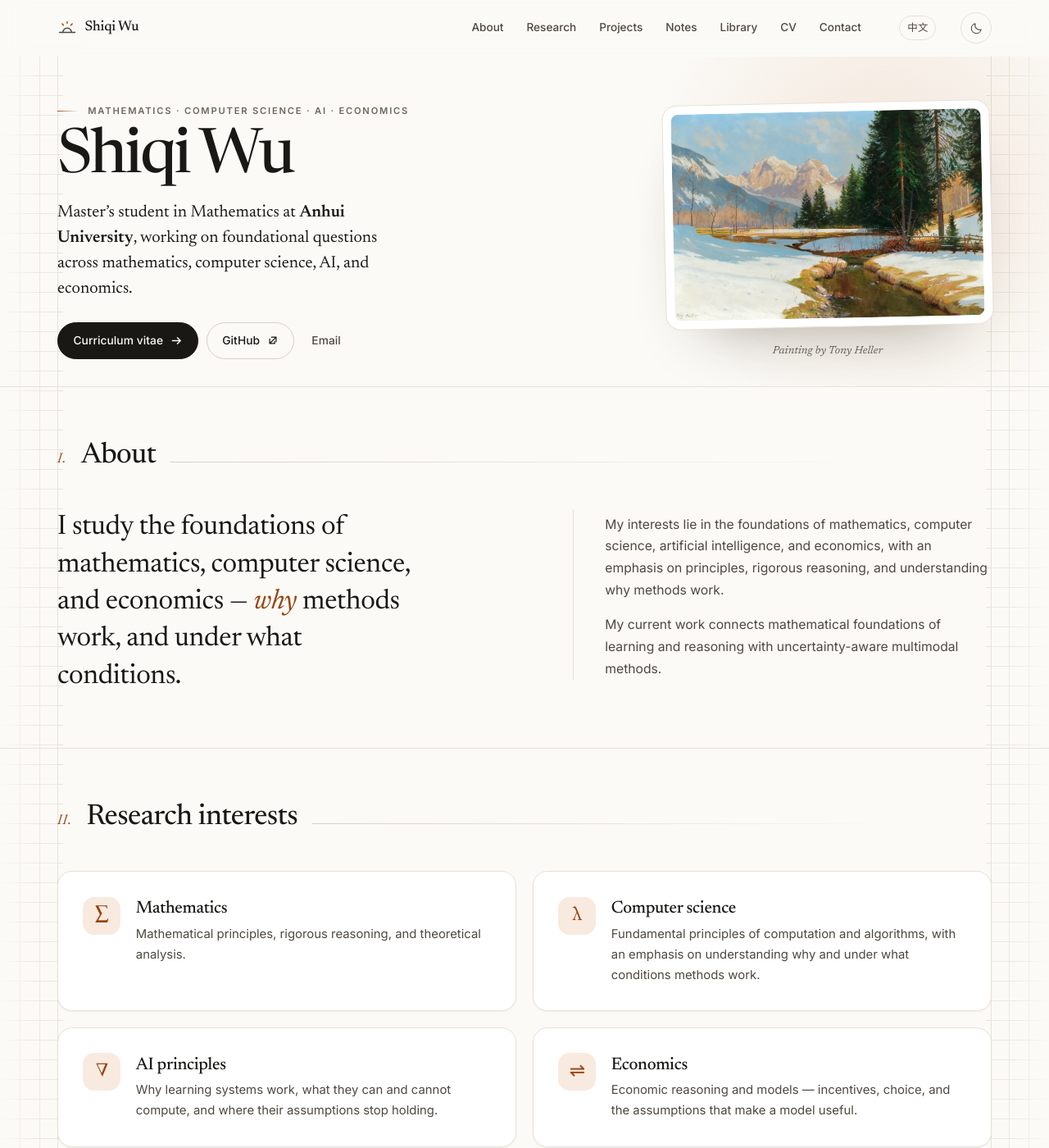
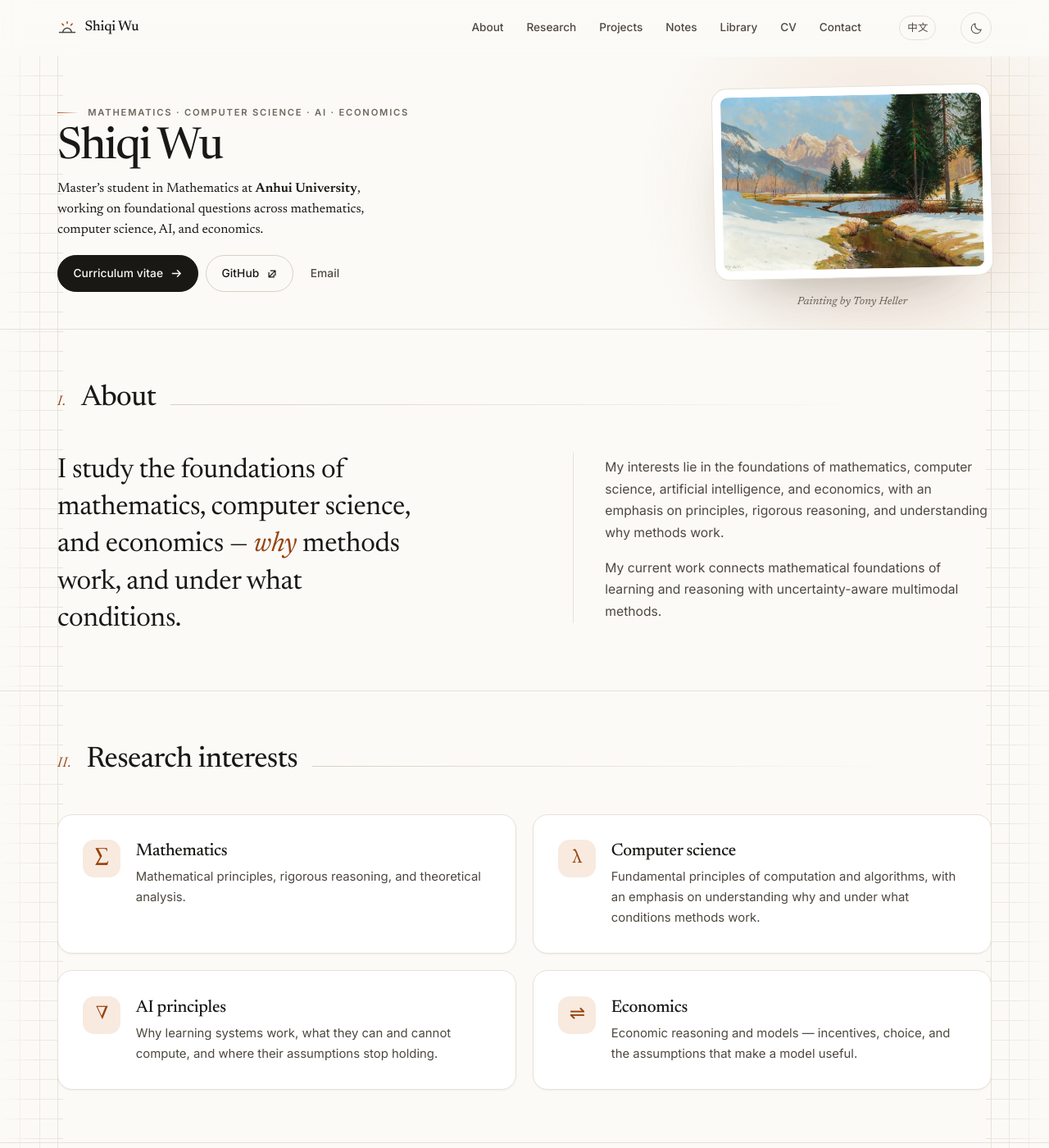
Before and after one commit to Sunrise-57/Sunrise-57.github.io, a Jekyll site: the page built from _pages/about.html, in a window 1280 px wide and 1400 px high. Shown: the whole window at 82% size. Built offline with Jekyll 4.4.1, drawn with Linux system fonts in a browser that asks for light colours.

Commit message:
Scale the hero down to a compact masthead
Smaller name, one-line lede, tighter spacing and a 340px painting so the About section starts inside the first screen.

```diff
--- a/assets/css/site.css
+++ b/assets/css/site.css
@@ -561,7 +561,7 @@ html[lang="zh-CN"] .cv-hero__name { letter-spacing: -0.01em; }
 /* Hero --------------------------------------------------------------------- */
 .hero {
   position: relative;
-  padding: clamp(2.25rem, 4.5vw, 3.5rem) 0 clamp(1.5rem, 2.5vw, 2rem);
+  padding: clamp(1.5rem, 3vw, 2.25rem) 0 clamp(1rem, 1.75vw, 1.5rem);
   overflow: clip;
   isolation: isolate;
 }
@@ -586,19 +586,19 @@ html[lang="zh-CN"] .cv-hero__name { letter-spacing: -0.01em; }
 }
 
 .hero__title {
-  margin: 0.75rem 0 1rem;
-  font-size: clamp(2.7rem, 6.2vw, 4.7rem);
+  margin: 0.5rem 0 0.7rem;
+  font-size: clamp(2.1rem, 4.6vw, 3.35rem);
   font-weight: 450;
-  line-height: 0.95;
-  letter-spacing: -0.035em;
+  line-height: 0.98;
+  letter-spacing: -0.03em;
 }
 
 .hero__lede {
-  max-width: 38ch;
+  max-width: 46ch;
   font-family: var(--font-serif);
-  font-size: clamp(1.12rem, 1.6vw, 1.3rem);
+  font-size: clamp(1rem, 1.15vw, 1.08rem);
   font-weight: 400;
-  line-height: 1.5;
+  line-height: 1.55;
   color: var(--ink);
 }
 .hero__lede strong { font-weight: 600; }
@@ -607,15 +607,15 @@ html[lang="zh-CN"] .cv-hero__name { letter-spacing: -0.01em; }
   display: flex;
   flex-wrap: wrap;
   align-items: center;
-  gap: 0.6rem;
-  margin-top: 1.6rem;
+  gap: 0.55rem;
+  margin-top: 1.15rem;
 }
 
 .hero__figure {
   margin: 0;
   justify-self: end;
   width: 100%;
-  max-width: 400px;
+  max-width: 340px;
   perspective: 900px;
 }
 
```
